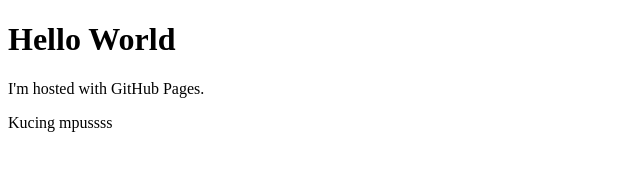
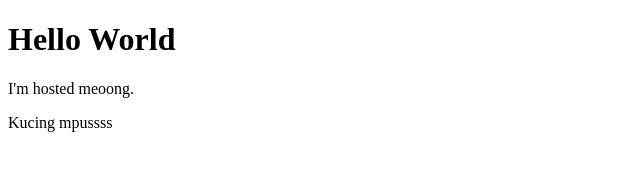
Before and after one commit to amaldamay/amaldamay.github.io, a plain HTML site: page index.html in a window 1280 px wide. Shown: the full height of the page, 0-640 px from the left. Drawn offline with Linux system fonts and the light colour scheme.

Commit message:
Update index.html

```diff
--- a/index.html
+++ b/index.html
@@ -3,7 +3,7 @@
 <body>
 
 <h1>Hello World</h1>
-<p>I'm hosted with GitHub Pages.</p>
+<p>I'm hosted meoong.</p>
 <p>Kucing mpussss</p>
 
 </body>
```
